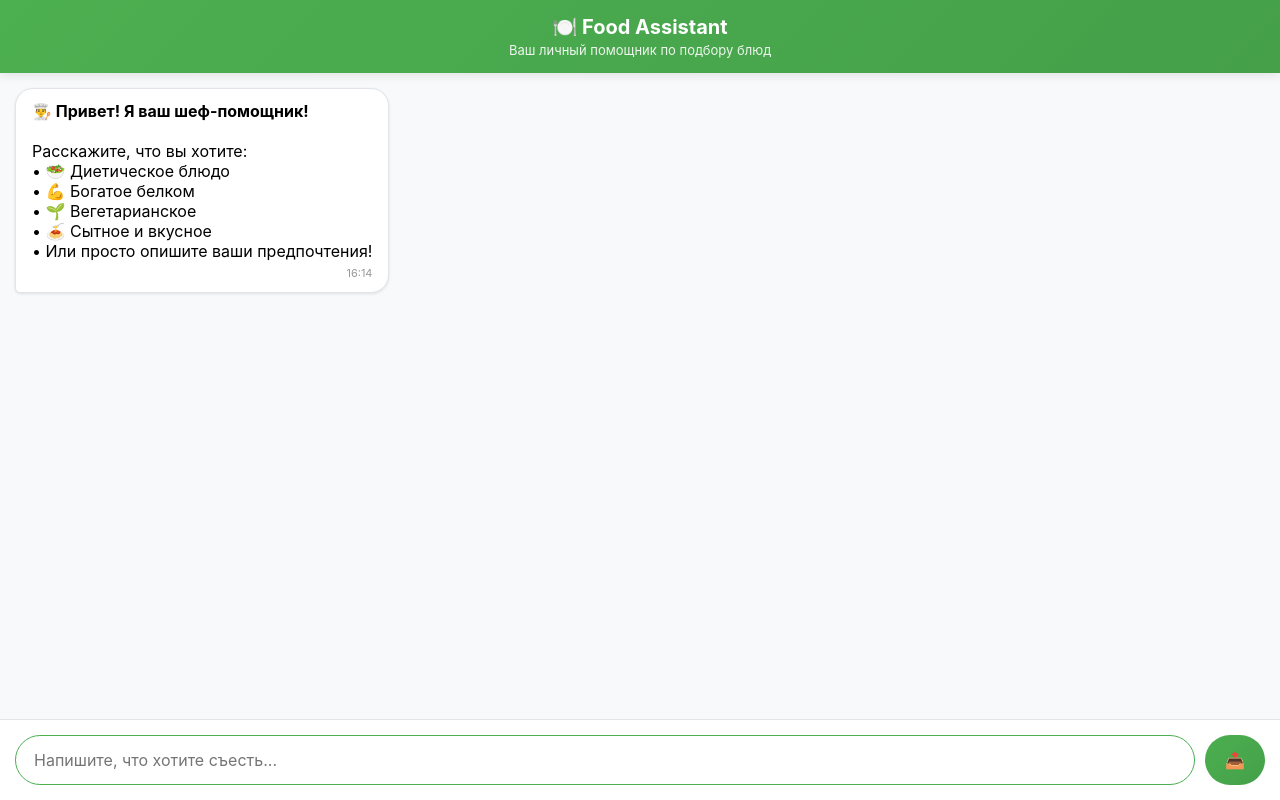
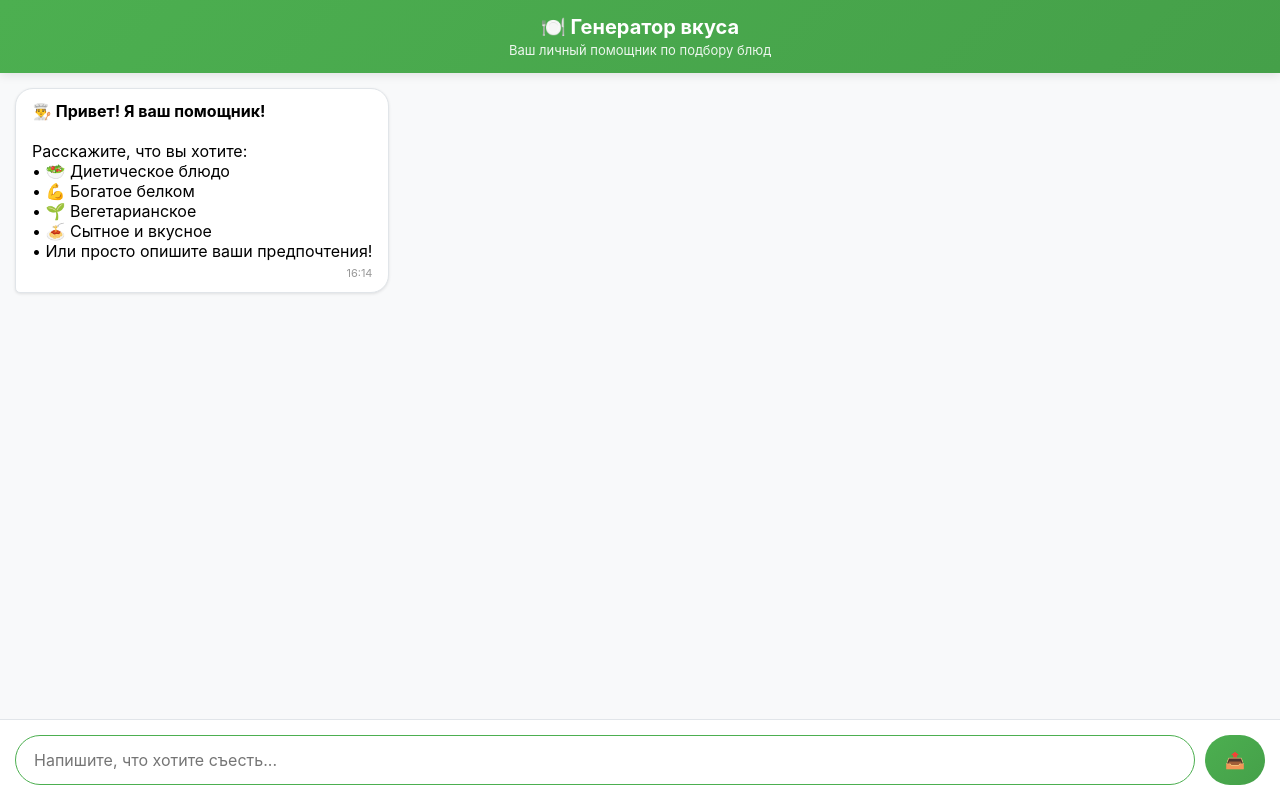
Before and after one commit to dmitrymartynenko2000-star/project, a Flask app: page / in a window 1280 px wide. Run offline with Flask 3, Linux system fonts and the light colour scheme.

Commit message:
Update index.html

```diff
--- a/templates/index.html
+++ b/templates/index.html
@@ -361,14 +361,14 @@
 <body>
     <div class="chat-container">
         <div class="chat-header">
-            <h1>🍽️ Food Assistant</h1>
+            <h1>🍽️ Генератор вкуса</h1>
             <p>Ваш личный помощник по подбору блюд</p>
         </div>
 
         <div class="chat-messages" id="chatMessages">
             <div class="message bot">
                 <div class="message-content">
-                    <strong>👨‍🍳 Привет! Я ваш шеф-помощник!</strong><br><br>
+                    <strong>👨‍🍳 Привет! Я ваш помощник!</strong><br><br>
                     Расскажите, что вы хотите:<br>
                     • 🥗 Диетическое блюдо<br>
                     • 💪 Богатое белком<br>
```
